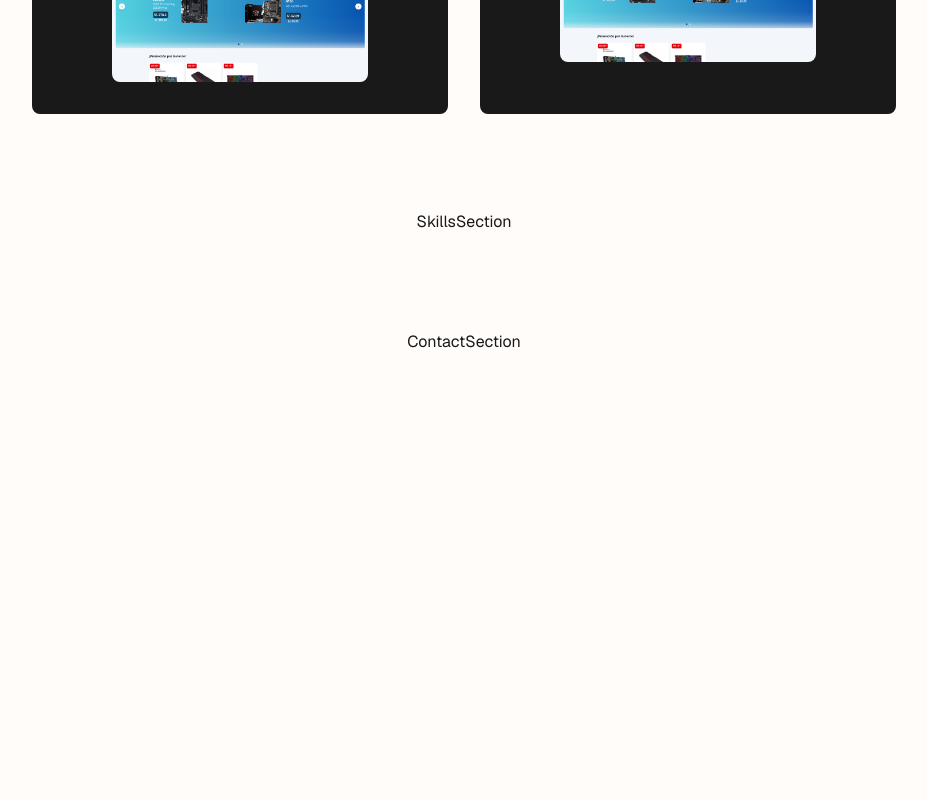
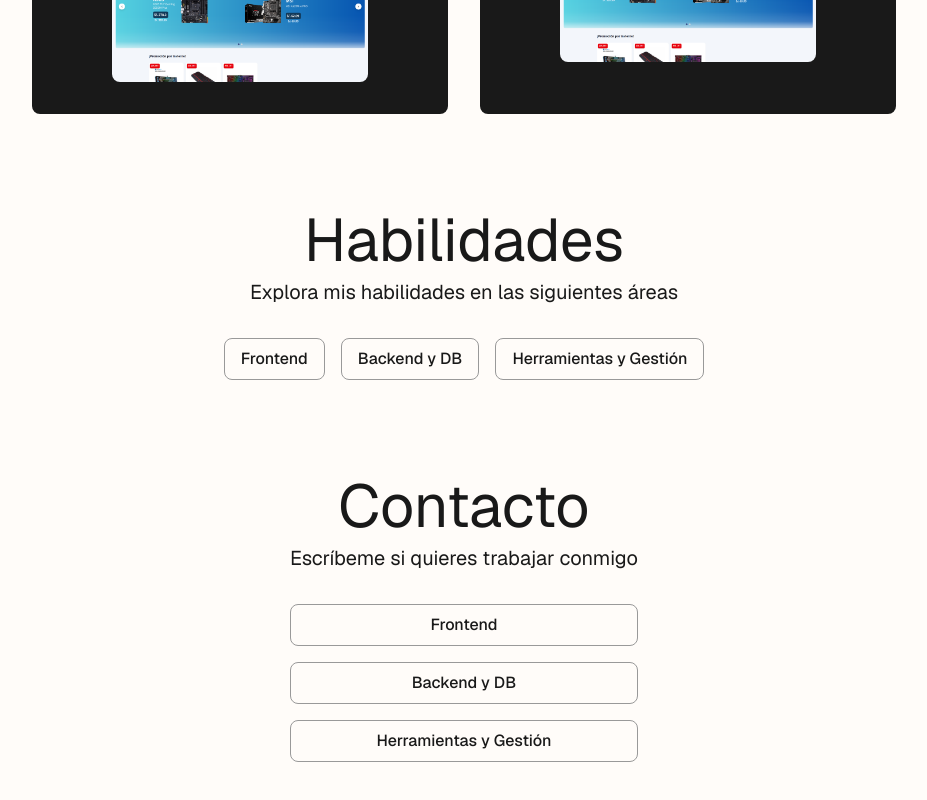
Before and after one commit to andremelzc/portafolio-2025, a Next.js app: page / in a window 1280 px wide. Shown: the part 2586-3386 px from the top of the page, without its empty margins (176-1103 px from the left). Before the commit the page ends 3020 px from the top, so only its background shows below. Built offline with nearby package versions, Linux system fonts and the light colour scheme.

Commit message:
Add ContactSection and SkillsSection with buttons; create SkillCarousel component

```diff
--- a/app/components/sections/ContactSection.tsx
+++ b/app/components/sections/ContactSection.tsx
@@ -1,5 +1,22 @@
 import React from "react";
+import Button from "@/app/components/ui/Button";
 
 export default function ContactSection() {
-  return <section id="contacto">ContactSection</section>;
+  return (
+    <section id="contacto">
+      <div className="flex flex-col gap-16 text-center items-center">
+        <div className="flex flex-col gap-8">
+          <div className="flex flex-col gap-2 ">
+            <h1 className="text-6xl">Contacto</h1>
+            <h2 className="text-xl">Escríbeme si quieres trabajar conmigo</h2>
+          </div>
+          <div className="flex flex-col gap-4 justify-center">
+            <Button variant="outline">Frontend</Button>
+            <Button variant="outline">Backend y DB</Button>
+            <Button variant="outline">Herramientas y Gestión</Button>
+          </div>
+        </div>
+      </div>
+    </section>
+  );
 }
--- a/app/components/sections/SkillsSection.tsx
+++ b/app/components/sections/SkillsSection.tsx
@@ -1,5 +1,24 @@
 import React from "react";
+import Button from "@/app/components/ui/Button";
 
 export default function SkillsSection() {
-  return <section id="habilidades">SkillsSection</section>;
+  return (
+    <section id="habilidades">
+      <div className="flex flex-col gap-16 text-center items-center">
+        <div className="flex flex-col gap-8">
+          <div className="flex flex-col gap-2 ">
+            <h1 className="text-6xl">Habilidades</h1>
+            <h2 className="text-xl">
+              Explora mis habilidades en las siguientes áreas
+            </h2>
+          </div>
+          <div className="flex gap-4 justify-center">
+            <Button variant="outline">Frontend</Button>
+            <Button variant="outline">Backend y DB</Button>
+            <Button variant="outline">Herramientas y Gestión</Button>
+          </div>
+        </div>
+      </div>
+    </section>
+  );
 }
```
Also changed, not shown: app/components/skills/SkillCarousel.tsx (added).
